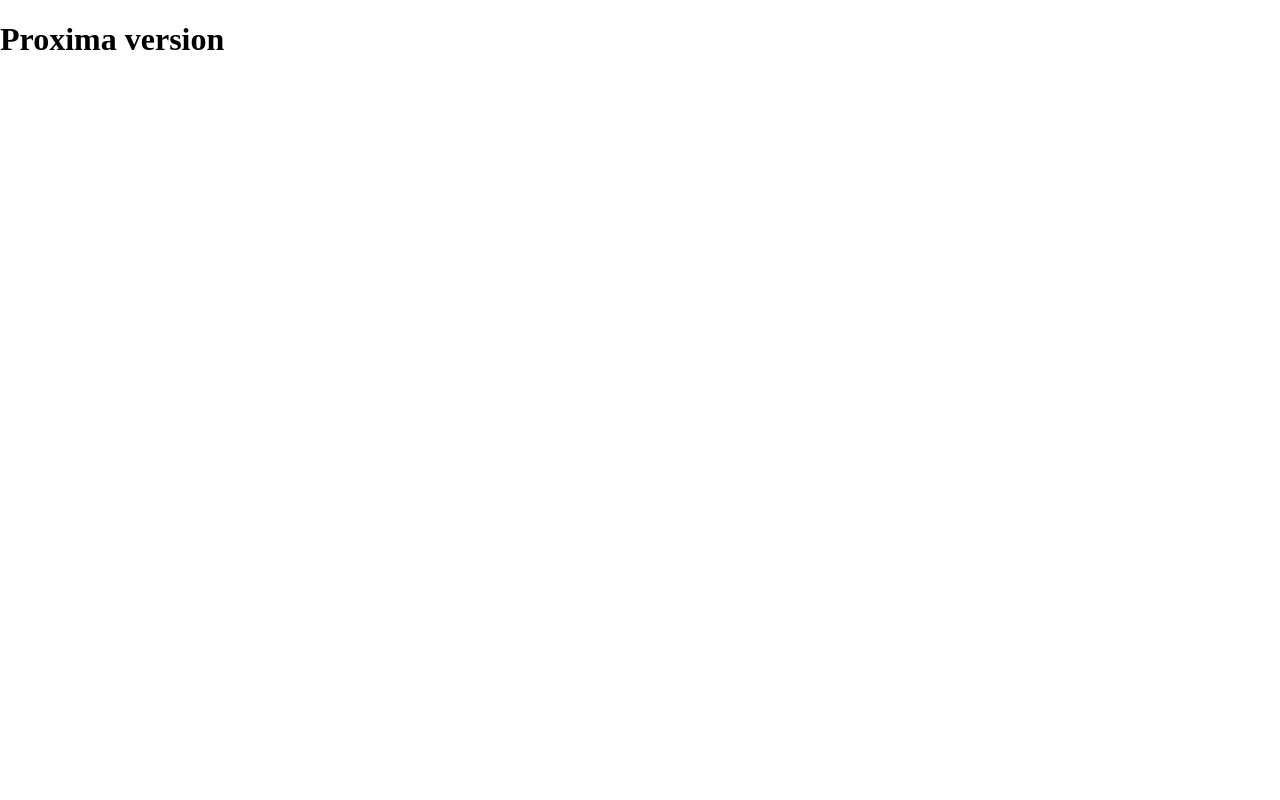
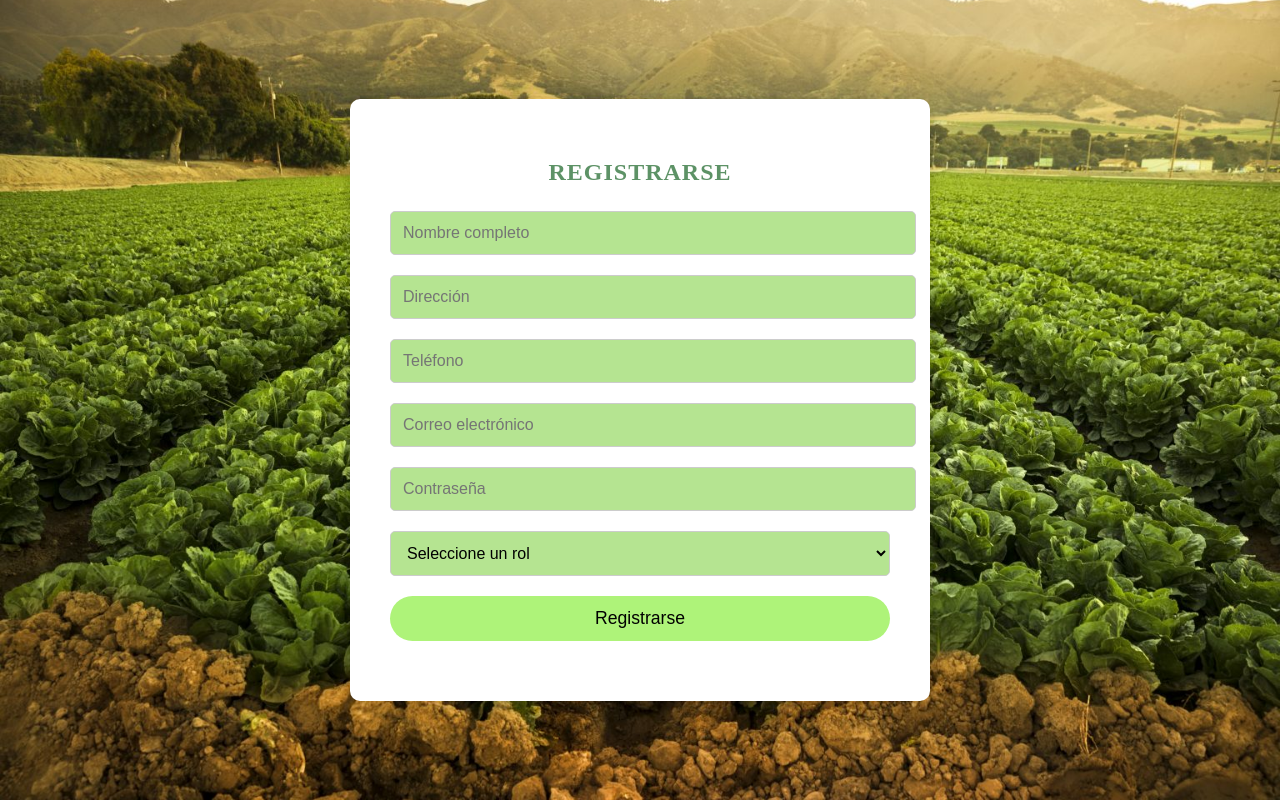
Before and after one commit to symartinez2110/CAMPO-A-UN-CLICK, a Vue app: page /registroUser in a window 1280 px wide. Built offline with nearby package versions, Linux system fonts and the light colour scheme.

Commit message:
En esta version se implemento el registro de usuarios desde el login

```diff
--- a/src/views/viewsUser/registroView.vue
+++ b/src/views/viewsUser/registroView.vue
@@ -1 +1,144 @@
-<template><h1>Proxima version </h1></template>
+<template>
+  <div class="register-view-container">
+    <div class="register-box">
+      <div class="register-form-section">
+        <h2>REGISTRARSE</h2>
+        <form @submit.prevent="handleRegister">
+          <!-- Nombre -->
+          <div class="form-group">
+            <input type="text" placeholder="Nombre completo" v-model="nombre" required />
+          </div>
+
+          <!-- Dirección -->
+          <div class="form-group">
+            <input type="text" placeholder="Dirección" v-model="direccion" />
+          </div>
+
+          <!-- Teléfono -->
+          <div class="form-group">
+            <input type="text" placeholder="Teléfono" v-model="telefono" required />
+          </div>
+
+          <!-- Email -->
+          <div class="form-group">
+            <input type="email" placeholder="Correo electrónico" v-model="email" required />
+          </div>
+
+          <!-- Contraseña -->
+          <div class="form-group">
+            <input type="password" placeholder="Contraseña" v-model="password" required />
+          </div>
+
+          <!-- Rol -->
+          <div class="form-group">
+            <select v-model="rol" required>
+              <option disabled value="">Seleccione un rol</option>
+              <option value="campesino">Campesino</option>
+              <option value="comprador">Comprador</option>
+            </select>
+          </div>
+
+          <!-- Botón -->
+          <div class="form-group">
+            <button type="submit" class="button">Registrarse</button>
+          </div>
+        </form>
+      </div>
+    </div>
+  </div>
+</template>
+
+<script setup>
+import { ref } from 'vue'
+import { useRouter } from 'vue-router'
+import useApi from '../../componsables/useApi'
+
+const { post } = useApi()
+const router = useRouter()
+
+// Variables reactivas
+const nombre = ref('')
+const direccion = ref('')
+const telefono = ref('')
+const email = ref('')
+const password = ref('')
+const rol = ref('')
+
+// Función para registrar
+const handleRegister = async () => {
+  try {
+    const res = await post('/usuarios', {
+      Nombre: nombre.value,
+      direccion: direccion.value,
+      telefono: telefono.value,
+      email: email.value,
+      contraseña: password.value,
+      rol: rol.value
+    })
+
+    alert('✅ Registro exitoso, ahora puedes iniciar sesión')
+    router.push({ name: 'loginUser' }) // Redirige al login
+  } catch (error) {
+    alert('❌ Error al registrar usuario: ' + error.message)
+  }
+}
+</script>
+
+<style scoped>
+.register-view-container {
+  display: flex;
+  justify-content: center;
+  align-items: center;
+  min-height: 100vh;
+  background-image: url('../../../public/fondo_login.jpg');
+  background-size: cover;
+  background-position: center;
+}
+
+.register-box {
+  background-color: white;
+  border-radius: 10px;
+  box-shadow: 0 4px 15px rgba(0, 0, 0, 0.2);
+  padding: 40px;
+  max-width: 500px;
+  width: 90%;
+}
+
+h2 {
+  text-align: center;
+  margin-bottom: 25px;
+  font-size: 1.5rem;
+  color: #5d9266;
+  letter-spacing: 1px;
+}
+
+.form-group {
+  margin-bottom: 20px;
+}
+
+input,
+select {
+  width: 100%;
+  padding: 12px;
+  border: 1px solid #ccc;
+  border-radius: 5px;
+  background-color: #B5E491;
+  font-size: 1rem;
+}
+
+.button {
+  width: 100%;
+  padding: 12px;
+  background-color: #AEF379;
+  color: #000;
+  border: none;
+  border-radius: 150px;
+  font-size: 1.1rem;
+  cursor: pointer;
+  transition: background-color 0.3s ease;
+}
+
+.button:hover {
+  background-color: #5d9266;
+}
+</style>
```
